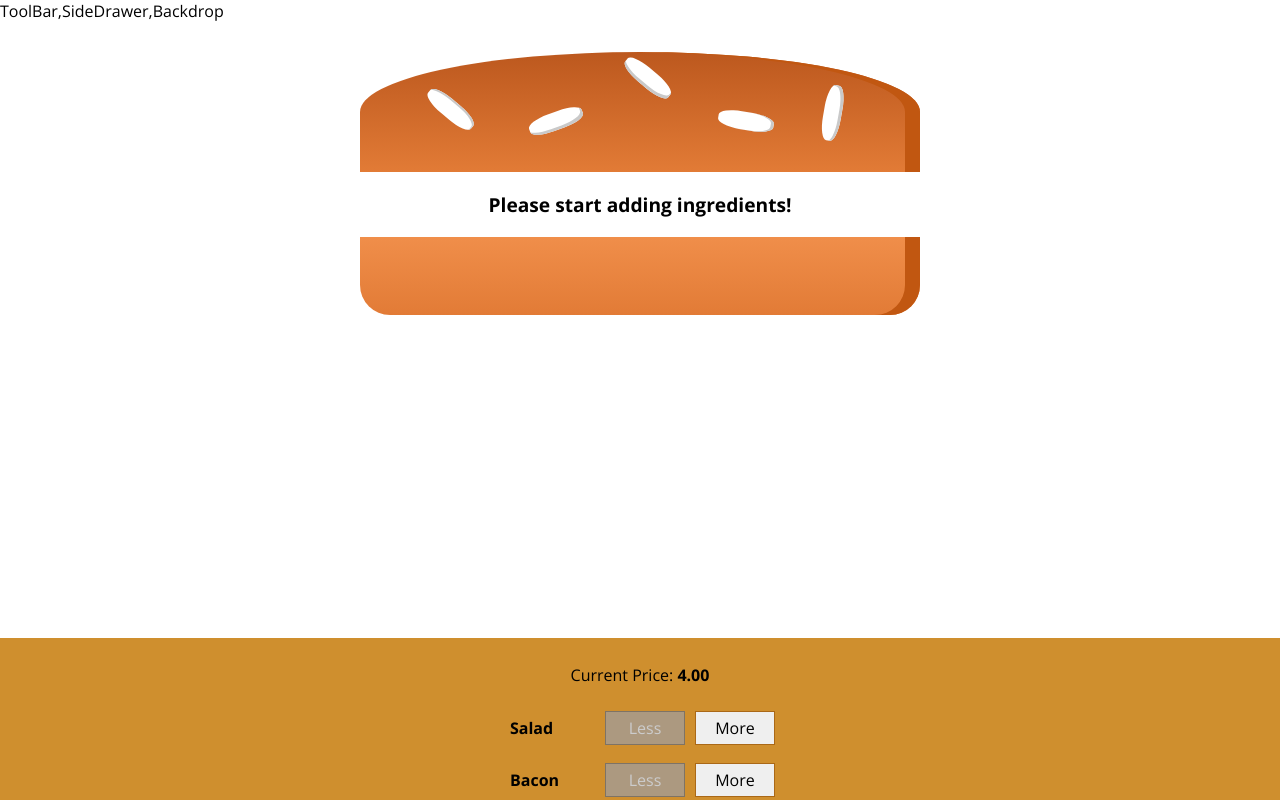
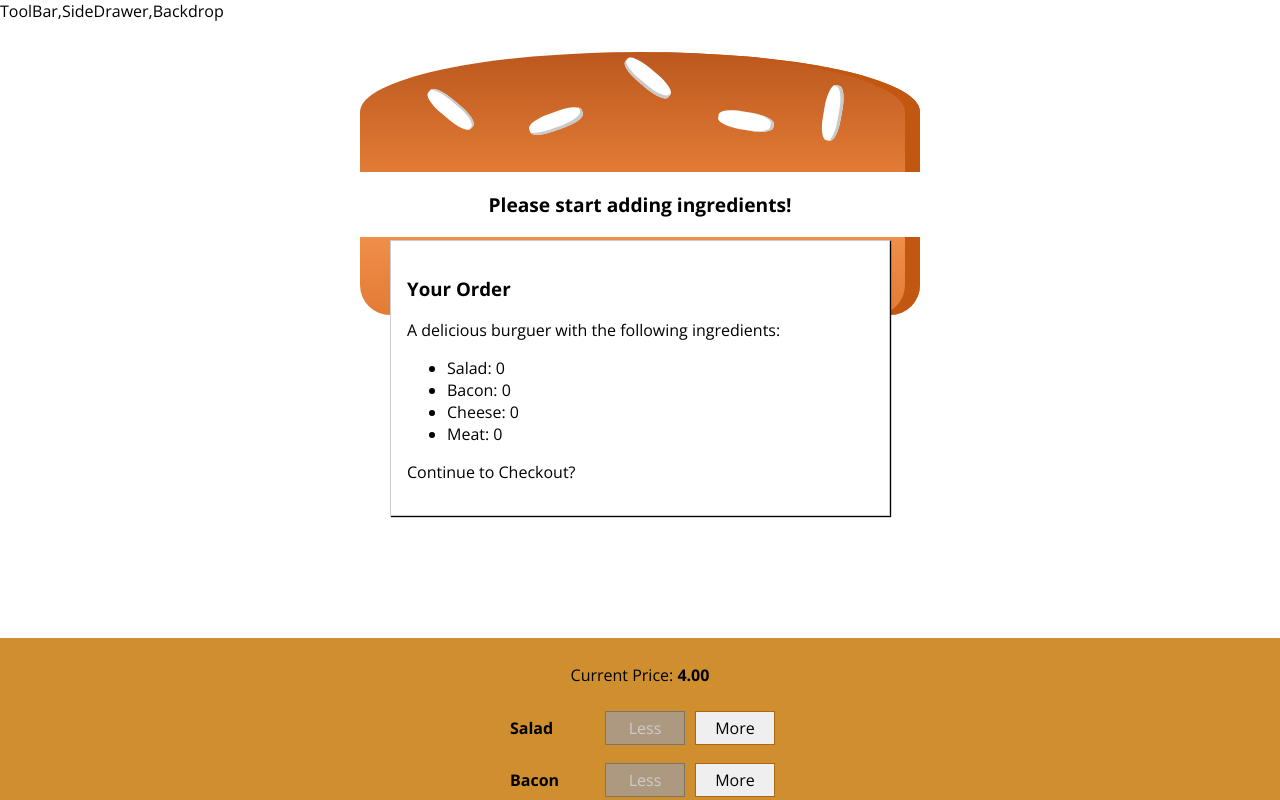
Before and after one commit to PedroCestaro/Burguer_Bilder, a React (Create React App) app in the folder Burguer/burguer-builder/: page / in a window 1280 px wide. Shown: the top 800 px of the page. Built offline with nearby package versions, Linux system fonts and the light colour scheme.

Commit message:
Estabelecendo fnc de OrderSummary

```diff
--- /dev/null
+++ b/Burguer/burguer-builder/src/components/Burguer/OrderSummary/OrderSummary.js
@@ -0,0 +1,25 @@
+import React from 'react';
+import Aux from '../../../hoc/auxiliar';
+
+const orderSummary = (props) =>{
+
+    const ingredientSummary = Object.keys(props.ingredients)
+        .map(igKey => {
+            return( <li key={igKey}>
+                <span style={{textTransform: 'capitalize'}}>{igKey}</span>: {props.ingredients[igKey]/*value*/}
+                 </li>)
+        });
+
+    return(
+        <Aux>
+            <h3>Your Order</h3>
+            <p> A delicious burguer with the following ingredients:</p>
+            <ul>
+                {ingredientSummary}
+            </ul>
+            <p>Continue to Checkout? </p>
+        </Aux>
+    )
+};
+
+export default orderSummary;
--- /dev/null
+++ b/Burguer/burguer-builder/src/components/UI/Modal/Modal.js
@@ -0,0 +1,10 @@
+import React from 'react';
+import './styles.css'
+
+const modal = (props) => (
+    <div className="modal">
+        {props.children}
+    </div>
+);
+
+export default modal;
--- /dev/null
+++ b/Burguer/burguer-builder/src/components/UI/Modal/styles.css
@@ -0,0 +1,20 @@
+.modal{
+    position: fixed;
+    z-index: 500;
+    background-color: white;
+    width: 70%;
+    border: 1px solid #ccc;
+    box-shadow: 1px 1px 1px black;
+    padding: 16px;
+    left: 15%;
+    top: 30%;
+    box-sizing: border-box;
+    transition: all 0.3s ease-out;
+}
+
+@media (min-width: 600px) {
+    .modal {
+        width: 500px;
+        left: calc(50% - 250px);
+    }
+}
--- a/Burguer/burguer-builder/src/containers/BurguerBilder/BurguerBilder.js
+++ b/Burguer/burguer-builder/src/containers/BurguerBilder/BurguerBilder.js
@@ -2,6 +2,8 @@
 import Aux from '../../hoc/auxiliar';
 import Burguer from '../../components/Burguer/Burguer'
 import BuildControls from '../../components/Burguer/BildControls/BuildControls';
+import Modal from '../../components/UI/Modal/Modal';
+import OrderSummary from '../../components/Burguer/OrderSummary/OrderSummary';
 
 
 const INGREDIENTS_PRICES /*Global const*/={
@@ -81,6 +83,11 @@
 
         return(
            <Aux>
+               <Modal>
+                   <OrderSummary
+                        ingredients={this.state.ingredients}
+                   />
+               </Modal>
                <Burguer ingredients={this.state.ingredients/* adc state to the app*/}/>
                <BuildControls
                     ingredientAdded={this.addIngredientHandler}
```
Also changed, not shown: Burguer/burguer-builder/src/components/UI/Backdrop/Backdrop.js (added).
